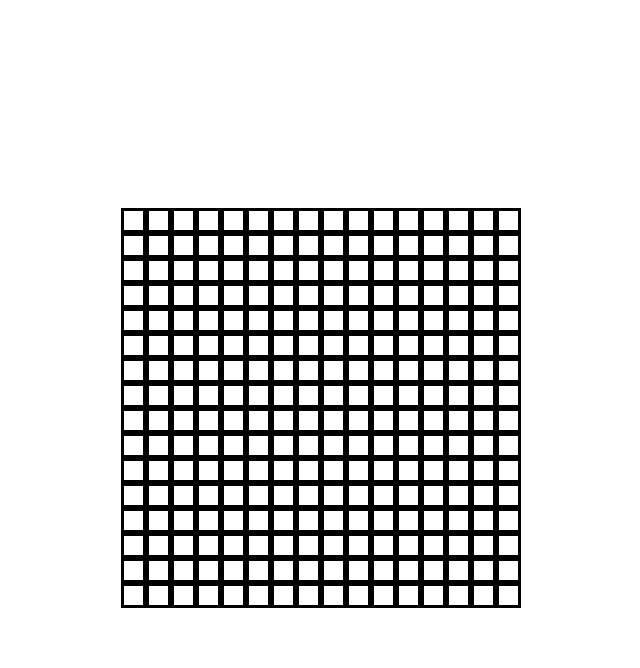
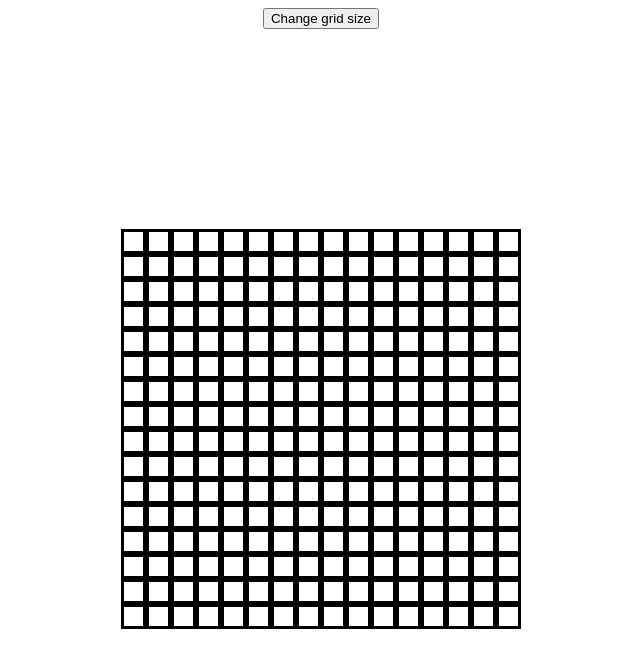
Before and after one commit to KevinRivera21/odin-etch-a-sketch, a plain HTML site: page index.html in a window 1280 px wide. Shown: the whole page, without its empty margins (319-959 px from the left). Drawn offline with Linux system fonts and the light colour scheme.

Commit message:
Add change grid size button

```diff
--- a/index.html
+++ b/index.html
@@ -1,5 +1,6 @@
 <!DOCTYPE html>
 <html lang="en">
+
 <head>
     <meta charset="UTF-8">
     <meta name="viewport" content="width=device-width, initial-scale=1.0">
@@ -7,10 +8,18 @@
     <link rel="stylesheet" href="style.css">
 
 </head>
+
 <body>
-    <div id="main-container">
+    <div id="button-container">
+        <button id="size-button">Change grid size</button>
+    </div>
+    <div id="body-container">
 
+        <div id="main-container">
+
+        </div>
+        <script src="script.js"></script>
     </div>
-    <script src="script.js"></script>
 </body>
+
 </html>
--- a/style.css
+++ b/style.css
@@ -1,14 +1,20 @@
-body {
-    display: flex;
-    justify-content: center;
-    align-items: center;
+html, body {
     height: 100%;
 
 }
 
-html {
+#button-container{
+    text-align: center;
+}
+
+#body-container {
+    display: flex;
+    flex-direction: column;
+    justify-content: center;
+    align-items: center;
     height: 100%;
 }
+
 
 #main-container {
     width: 400px;
```
